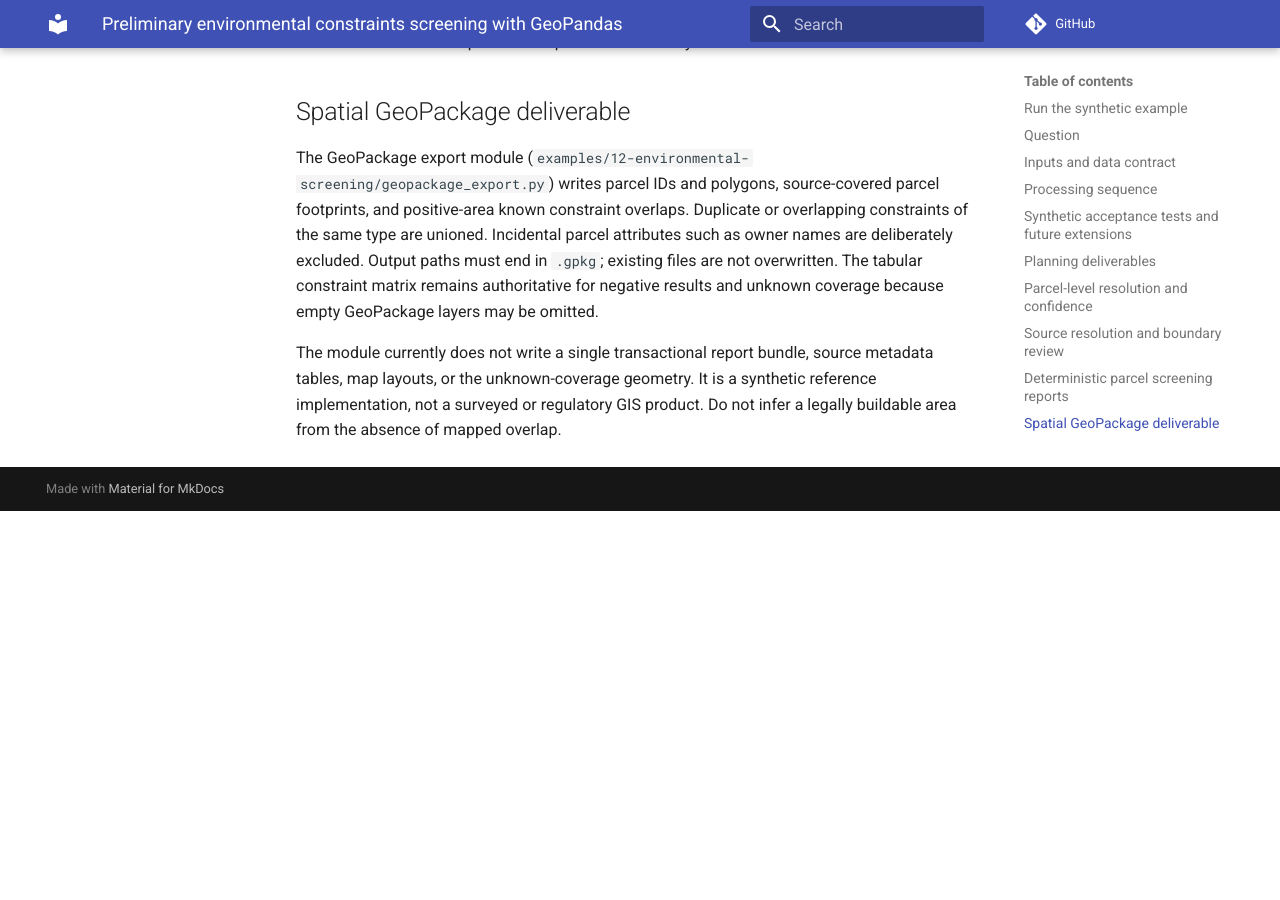
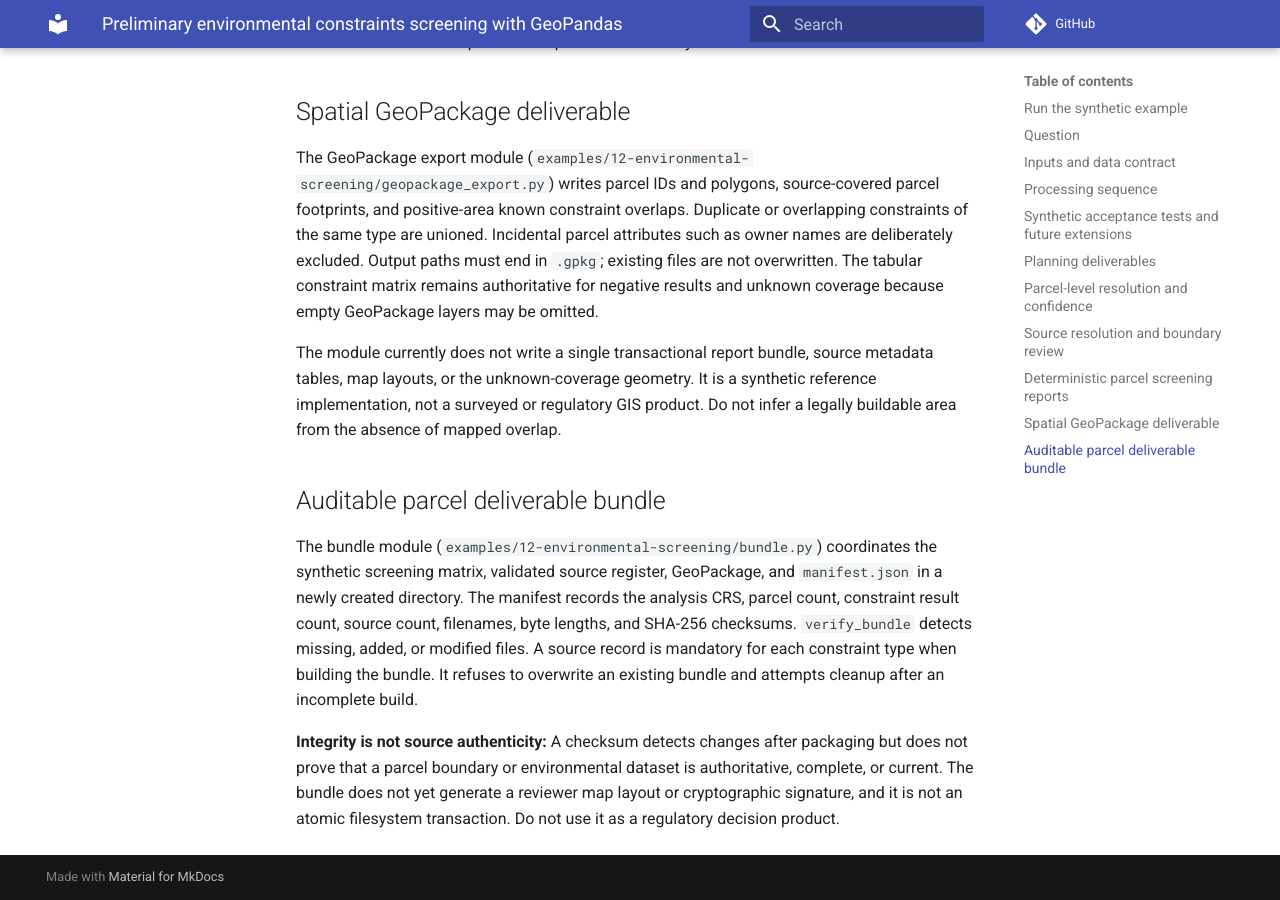
Before and after one commit to ZQM-Computing/geopandas-cookbook, an MkDocs documentation site: the page built from docs/environmental-screening.md, in a window 1280 px wide and 900 px high, scrolled down 4261 px. Built offline with MkDocs 1.6.1 and Material for MkDocs 9.7.7, drawn with Linux system fonts in a browser that asks for light colours; comment, search, counter and statistics services are not loaded; before the commit the page ends 4772 px from its top, so only the background shows below that.

Commit message:
docs: describe manifest verification and provenance-gated parcel bundles

````diff
--- a/docs/environmental-screening.md
+++ b/docs/environmental-screening.md
@@ -7,7 +7,7 @@
 ```bash
 pip install -e . pytest
 python examples/12-environmental-screening/run.py
-python -m pytest tests/test_environmental_screening.py tests/test_parcel_environmental_screening.py tests/test_environmental_source_quality.py tests/test_environmental_reporting.py tests/test_environmental_geopackage.py -q
+python -m pytest tests/test_environmental_screening.py tests/test_parcel_environmental_screening.py tests/test_environmental_source_quality.py tests/test_environmental_reporting.py tests/test_environmental_geopackage.py tests/test_environmental_bundle.py -q
 ```
 
 The example reports per-type mapped overlap or missing coverage for synthetic features only. It does not fetch authoritative datasets, write client deliverables, or produce a regulatory conclusion.
@@ -88,3 +88,9 @@ The report writer now validates supplied source-register records, requires one s
 The GeoPackage export module (`examples/12-environmental-screening/geopackage_export.py`) writes parcel IDs and polygons, source-covered parcel footprints, and positive-area known constraint overlaps. Duplicate or overlapping constraints of the same type are unioned. Incidental parcel attributes such as owner names are deliberately excluded. Output paths must end in `.gpkg`; existing files are not overwritten. The tabular constraint matrix remains authoritative for negative results and unknown coverage because empty GeoPackage layers may be omitted.
 
 The module currently does not write a single transactional report bundle, source metadata tables, map layouts, or the unknown-coverage geometry. It is a synthetic reference implementation, not a surveyed or regulatory GIS product. Do not infer a legally buildable area from the absence of mapped overlap.
+
+## Auditable parcel deliverable bundle
+
+The bundle module (`examples/12-environmental-screening/bundle.py`) coordinates the synthetic screening matrix, validated source register, GeoPackage, and `manifest.json` in a newly created directory. The manifest records the analysis CRS, parcel count, constraint result count, source count, filenames, byte lengths, and SHA-256 checksums. `verify_bundle` detects missing, added, or modified files. A source record is mandatory for each constraint type when building the bundle. It refuses to overwrite an existing bundle and attempts cleanup after an incomplete build.
+
+**Integrity is not source authenticity:** A checksum detects changes after packaging but does not prove that a parcel boundary or environmental dataset is authoritative, complete, or current. The bundle does not yet generate a reviewer map layout or cryptographic signature, and it is not an atomic filesystem transaction. Do not use it as a regulatory decision product.
````
